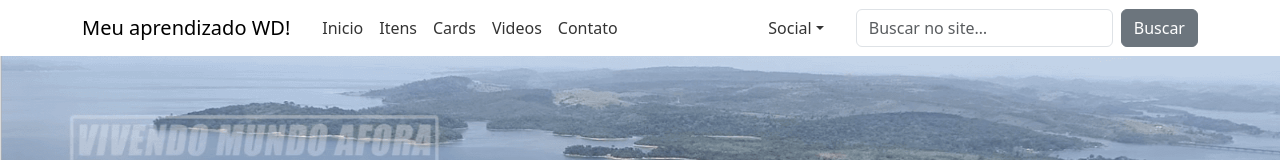
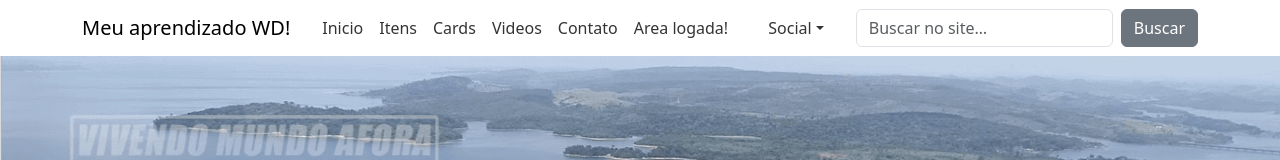
Before and after one commit to cirleno/site-bootstrap-aprendizado, a website: page Index.html in a window 1280 px wide. Shown: the top 160 px of the page. Drawn offline with nearby package versions, Linux system fonts and the light colour scheme.

Commit message:
Atualiza titulo, menu e icones do site

```diff
--- a/Index.html
+++ b/Index.html
@@ -2,7 +2,7 @@
 <html lang="pt-br">
   <head>
     <meta charset="utf-8" />
-    <title>Meu aprendizado WD — Site Bootstrap</title>
+    <title>Meu aprendizado WD — Site Bootstrap - X-Marçal</title>
     <meta name="viewport" content="width=device-width, initial-scale=1" />
     <meta
       name="description"
@@ -72,6 +72,15 @@
             <li class="nav-item">
               <a class="nav-link" href="#contato">Contato</a>
             </li>
+            <li class="nav-item">
+              <a
+                class="nav-link disabled"
+                href="#"
+                tabindex="-1"
+                aria-disabled="true"
+                >Area logada!</a
+              >
+            </li>
           </ul>
           <ul class="navbar-nav ms-auto">
             <li class="nav-item dropdown">
@@ -86,8 +95,7 @@
                 <a class="dropdown-item" href="#">Linkedin</a>
                 <a class="dropdown-item" href="#">Instagram</a>
                 <a class="dropdown-item" href="#">Youtube</a>
-                <a class="dropdown-item" href="https://github.com/cirleno"
-                  >Github</a
+                <a class="dropdown-item" href="https://github.com/cirleno">Github</a
                 >
               </div>
             </li>
```
Also changed, not shown: favicon.ico, icon.png.
